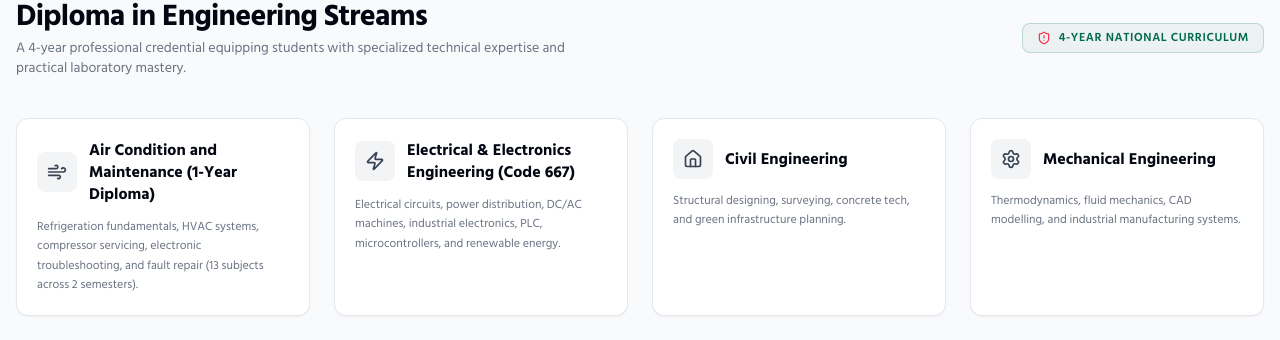
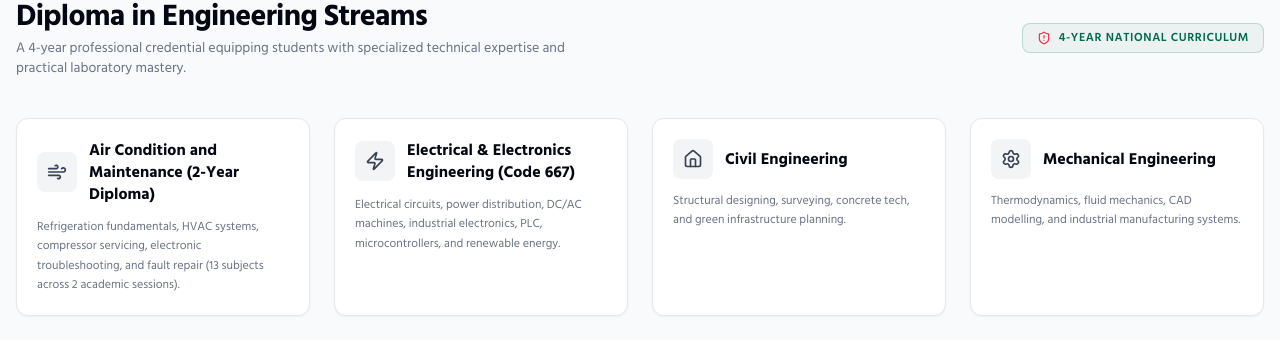
Before and after one commit to abdulwazed990/BNIE-Acadamy-, a React (Vite) app: page / in a window 1280 px wide. Shown: the part 1662-2002 px from the top of the page. Built offline with nearby package versions, Linux system fonts and the light colour scheme; no server answers; the database is empty.

Commit message:
feat(diploma): upgrade Air Condition and Maintenance to 2-year program
Updated curriculum metadata, student records, and UI labels to reflect the transition of the Air Condition and Maintenance course from a 1-year to a 2-year diploma program.

```diff
--- a/src/components/DiplomaStreams.tsx
+++ b/src/components/DiplomaStreams.tsx
@@ -2,7 +2,7 @@ import { Cpu, Home, Settings, Zap, HardDrive, Car, Beaker, Scissors, ShieldAlert
 import { motion } from "motion/react";
 
 const STREAMS = [
-  { name: "Air Condition and Maintenance (1-Year Diploma)", icon: Wind, desc: "Refrigeration fundamentals, HVAC systems, compressor servicing, electronic troubleshooting, and fault repair (13 subjects across 2 semesters)." },
+  { name: "Air Condition and Maintenance (2-Year Diploma)", icon: Wind, desc: "Refrigeration fundamentals, HVAC systems, compressor servicing, electronic troubleshooting, and fault repair (13 subjects across 2 academic sessions)." },
   { name: "Electrical & Electronics Engineering (Code 667)", icon: Zap, desc: "Electrical circuits, power distribution, DC/AC machines, industrial electronics, PLC, microcontrollers, and renewable energy." },
   { name: "Civil Engineering", icon: Home, desc: "Structural designing, surveying, concrete tech, and green infrastructure planning." },
   { name: "Mechanical Engineering", icon: Settings, desc: "Thermodynamics, fluid mechanics, CAD modelling, and industrial manufacturing systems." },
--- a/src/components/VerificationReport.tsx
+++ b/src/components/VerificationReport.tsx
@@ -694,7 +694,7 @@ export default function VerificationReport({ student, onBack }: VerificationRepo
         {/* Detailed Subject Transcript Grade Sheet */}
         <div className="space-y-2 mb-4">
           <h4 className="text-[11px] font-black text-gray-900 uppercase tracking-widest border-l-4 border-[#006a4e] pl-2 mb-2">
-            Subject-wise Grade Transcript {student.category === "Diploma" ? (student.group === "Air Condition and Maintenance" ? "(1-Year Professional Diploma — Scale 4.00)" : "(Diploma Course — Scale 4.00)") : ""}
+            Subject-wise Grade Transcript {student.category === "Diploma" ? (student.group === "Air Condition and Maintenance" ? "(2-Year Diploma — Scale 4.00)" : "(Diploma Course — Scale 4.00)") : ""}
           </h4>
 
           {student.category === "Diploma" && student.subjects.some((s) => s.year !== undefined) ? (
--- a/src/data/coursesData.ts
+++ b/src/data/coursesData.ts
@@ -572,44 +572,7 @@ export const DIPLOMA_COURSES: Course[] = [
     ]
   },
 
-  // ==================== 1-YEAR PROGRAMS (10 courses) ====================
-  {
-    id: "acm-1y",
-    name: "Air Condition and Maintenance",
-    bengaliName: "এয়ার কন্ডিশন অ্যান্ড মেইনটেন্যান্স",
-    shortDescription: "1-year comprehensive diploma covering domestic & commercial refrigeration, AC systems, compressor servicing, and electrical troubleshooting.",
-    fullDescription: "A premier 1-Year Diploma program comprising 13 specialized technical subjects divided into First 6 Months (7 Subjects) and Second 6 Months (6 Subjects). Prepares students with practical refrigeration, HVAC mechanics, compressor maintenance, and electronic diagnostic expertise.",
-    duration: "1 Year",
-    durationCategory: "1-Year",
-    category: "Vocational",
-    enrollmentFee: 3000,
-    totalFee: 26000,
-    certificateType: "Diploma in Air Condition and Maintenance",
-    eligibility: "SSC or HSC equivalent passed",
-    careerOpportunities: ["HVAC Maintenance Technician", "AC System Specialist", "Refrigeration Mechanic", "Industrial Chiller Technician"],
-    curriculum: [
-      "ACM-101 — Basic Refrigeration Fundamentals",
-      "ACM-102 — Basic Electricity and Electrical Safety",
-      "ACM-103 — Refrigeration Tools and Workshop Practice",
-      "ACM-104 — Refrigerants and Refrigeration Components",
-      "ACM-105 — Air Conditioning Fundamentals",
-      "ACM-106 — Installation and Piping Techniques",
-      "ACM-107 — Practical Workshop-I",
-      "ACM-201 — Domestic Air Conditioning Systems",
-      "ACM-202 — Commercial Air Conditioning Systems",
-      "ACM-203 — Compressor and Condenser Maintenance",
-      "ACM-204 — Electrical Control and Troubleshooting",
-      "ACM-205 — Air Conditioning Servicing and Maintenance",
-      "ACM-206 — Fault Diagnosis and Repair Workshop-II"
-    ],
-    imageUrl: "https://images.unsplash.com/photo-1621905251189-08b45d6a269e?auto=format&fit=crop&q=80&w=600",
-    admissionRequirements: [
-      "Photocopy of SSC or HSC Certificate",
-      "Two passport size photographs",
-      "National ID / Birth Certificate copy"
-    ],
-    isFeatured: true
-  },
+  // ==================== 1-YEAR PROGRAMS (9 courses) ====================
   {
     id: "it-1y",
     name: "Information Technology",
@@ -850,7 +813,44 @@ export const DIPLOMA_COURSES: Course[] = [
     ]
   },
 
-  // ==================== 2-YEAR PROGRAMS (10 courses) ====================
+  // ==================== 2-YEAR PROGRAMS (11 courses) ====================
+  {
+    id: "acm-2y",
+    name: "Air Condition and Maintenance",
+    bengaliName: "এয়ার কন্ডিশন অ্যান্ড মেইনটেন্যান্স (২ বছর মেয়াদী)",
+    shortDescription: "2-year comprehensive diploma covering domestic & commercial refrigeration, AC systems, compressor servicing, and electrical troubleshooting.",
+    fullDescription: "A premier 2-Year Diploma program comprising 13 specialized technical subjects across 2 Academic Years / Sessions (e.g. Session 2020-2021, Passing Year 2022). Prepares students with practical refrigeration, HVAC mechanics, compressor maintenance, and electronic diagnostic expertise.",
+    duration: "2 Years",
+    durationCategory: "2-Year",
+    category: "Vocational",
+    enrollmentFee: 3500,
+    totalFee: 36000,
+    certificateType: "2-Year Diploma in Air Condition and Maintenance",
+    eligibility: "SSC or HSC equivalent passed",
+    careerOpportunities: ["HVAC Maintenance Technician", "AC System Specialist", "Refrigeration Mechanic", "Industrial Chiller Technician"],
+    curriculum: [
+      "ACM-101 — Basic Refrigeration Fundamentals",
+      "ACM-102 — Basic Electricity and Electrical Safety",
+      "ACM-103 — Refrigeration Tools and Workshop Practice",
+      "ACM-104 — Refrigerants and Refrigeration Components",
+      "ACM-105 — Air Conditioning Fundamentals",
+      "ACM-106 — Installation and Piping Techniques",
+      "ACM-107 — Practical Workshop-I",
+      "ACM-201 — Domestic Air Conditioning Systems",
+      "ACM-202 — Commercial Air Conditioning Systems",
+      "ACM-203 — Compressor and Condenser Maintenance",
+      "ACM-204 — Electrical Control and Troubleshooting",
+      "ACM-205 — Air Conditioning Servicing and Maintenance",
+      "ACM-206 — Fault Diagnosis and Repair Workshop-II"
+    ],
+    imageUrl: "https://images.unsplash.com/photo-1621905251189-08b45d6a269e?auto=format&fit=crop&q=80&w=600",
+    admissionRequirements: [
+      "Photocopy of SSC or HSC Certificate",
+      "Two passport size photographs",
+      "National ID / Birth Certificate copy"
+    ],
+    isFeatured: true
+  },
   {
     id: "ce-2y",
     name: "Computer Engineering",
--- a/src/data/defaultStudents.ts
+++ b/src/data/defaultStudents.ts
@@ -197,10 +197,10 @@ export const DEFAULT_STUDENTS: Student[] = [
     rollNumber: "ACM1029",
     registrationNumber: "REG90182736",
     instituteName: "Bangladesh National Institute of Education, Dhaka",
-    session: "2023-2024",
-    passingYear: "2024",
-    certificateSerialNumber: "BNIE-ACM-2024-88102",
-    issueDate: "2024-09-12",
+    session: "2020-2021",
+    passingYear: "2022",
+    certificateSerialNumber: "BNIE-ACM-2022-88102",
+    issueDate: "2022-09-12",
     photoUrl: PASSPORT_AVATARS.male2,
     subjects: acmGrades,
     finalGpa: 4.00
```
